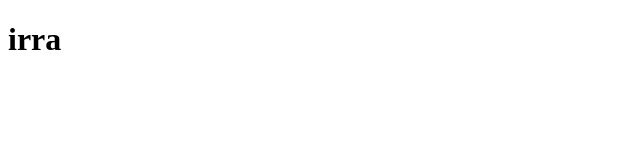
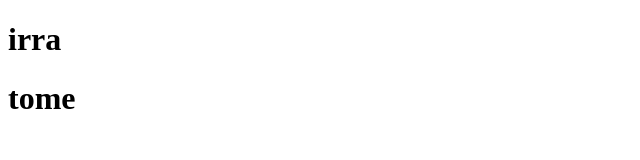
Before and after one commit to Joseluiiz/teste, a plain HTML site: page index.html in a window 1280 px wide. Shown: the whole page, without its empty margins (0-640 px from the left). Drawn offline with Linux system fonts and the light colour scheme.

Commit message:
Update index.html

```diff
--- a/index.html
+++ b/index.html
@@ -8,5 +8,6 @@
 </head>
 <body>
     <h1>irra</h1>
+    <h1>tome</h1>
 </body>
 </html>
```
